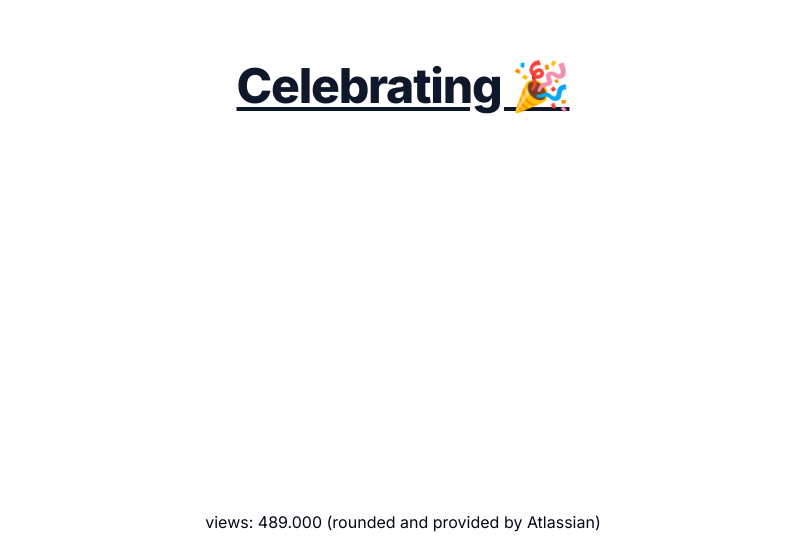
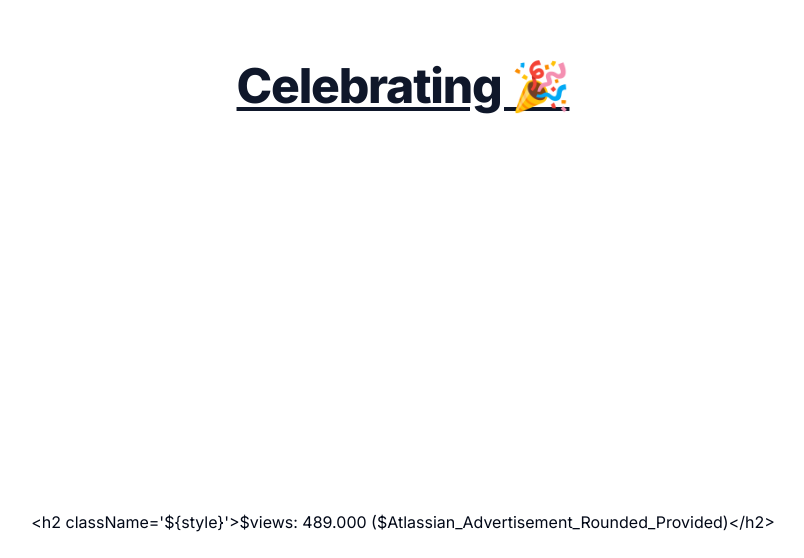
Before and after one commit to advAltTsx/iosUIswiftExtensionv1, a Next.js app: page / in a window 1280 px wide. Shown: the part 314-872 px from the top of the page, without its empty margins (237-1041 px from the left). Built offline with nearby package versions, Linux system fonts and the light colour scheme.

Commit message:
Update page.tsx

```diff
--- a/app/page.tsx
+++ b/app/page.tsx
@@ -49,7 +49,7 @@ export default function Home() {
       </DrawerContent>
     </Drawer>
     </main>
-    <div className="flex items-center justify-center text-center p-6">views: 489.000 (rounded and provided by Atlassian)</div>
+    <div className="flex items-center justify-center text-center p-6">{"<h2 className='${style}'>$views: 489.000 ($Atlassian_Advertisement_Rounded_Provided)</h2>"}</div>
     </>
       )
 }
```
